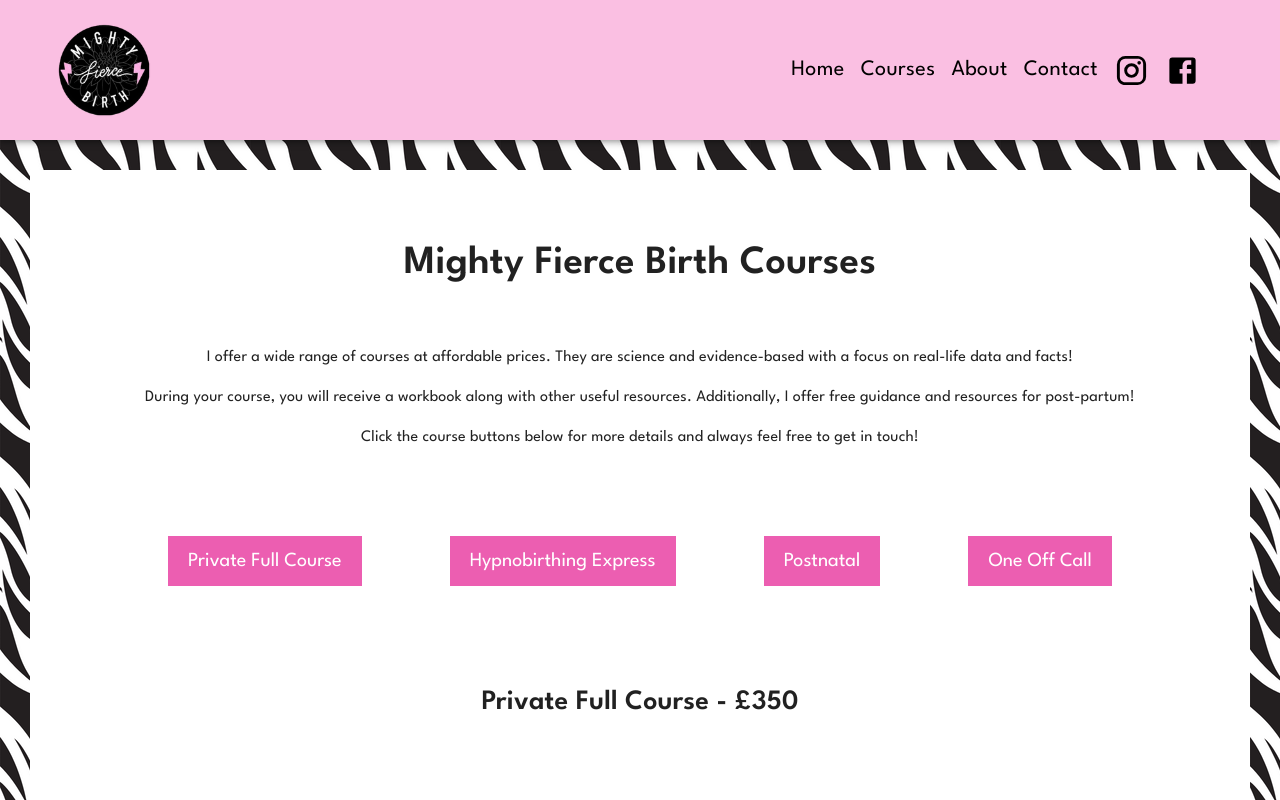
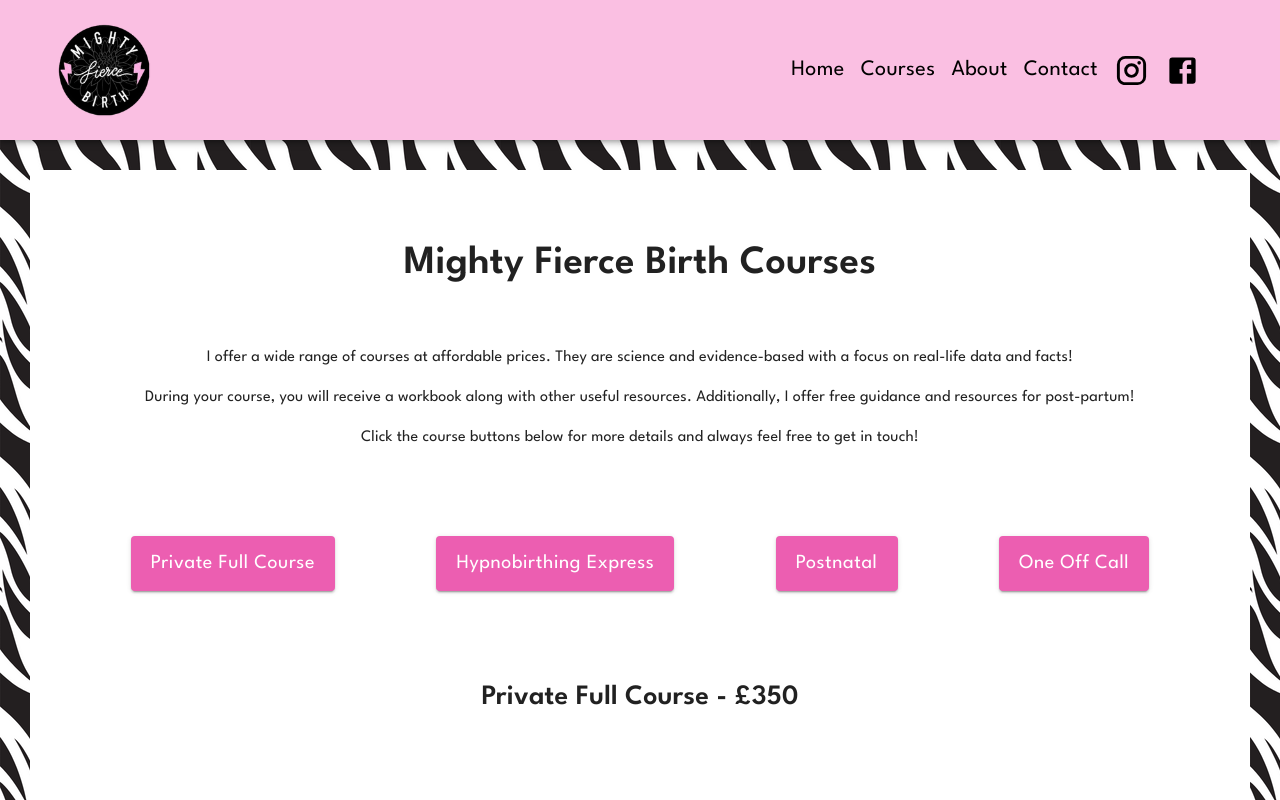
Before and after one commit to AlexJackson01/mighty-fierce-birth, a React (Create React App) app in the folder client/: page / in a window 1280 px wide. Both pictures are taken after a click on the button "Courses". Shown: the top 800 px of the page. Built offline with nearby package versions, Linux system fonts and the light colour scheme.

Commit message:
Updated course buttons

```diff
--- a/client/src/components/courses/OneOffCall.js
+++ b/client/src/components/courses/OneOffCall.js
@@ -9,6 +9,7 @@ import Button from '@mui/material/Button'
 export default function OneOffCall() {
   return (
     <div className='course-info'>
+      <p>1 hour</p>
         {/* <h3 className='course-section'>One-Off Call - £50</h3> */}
       <p>A one-off call to discuss pregnancy, birth or post-partum - it's your choice!</p>
       <Button
--- a/client/src/screens/CoursePage.js
+++ b/client/src/screens/CoursePage.js
@@ -11,12 +11,26 @@ import ComingSoon from '../components/courses/ComingSoon'
 import { HashScroll } from 'react-hash-scroll'
 import Postnatal from '../components/courses/Postnatal'
 import OneOffCall from '../components/courses/OneOffCall'
+import Button from '@mui/material/Button'
+import { alpha, styled } from '@mui/material/styles'
 
 export default function CoursePage () {
   const privateRef = useRef()
   const hypnoRef = useRef()
   const postRef = useRef()
   const oneOffRef = useRef()
+
+  const CourseButton = styled(Button)(({ theme }) => ({
+    textTransform: 'none',
+    backgroundColor: '#EC5EB1',
+    color: 'white',
+    padding: '10px 20px 10px 20px',
+    fontSize: '20px',
+    '&:hover': {
+      backgroundColor: '#FABFE2',
+      color: 'black'
+    }
+  }))
 
   return (
     <div>
@@ -26,38 +40,86 @@ export default function CoursePage () {
           <Fade bottom>
             <CourseBlurb />
             <div className='course-buttons-div'>
-              <button
+              <CourseButton
+                variant='contained'
+                sx={{
+                  display: 'flex',
+                  alignItems: 'center',
+                  margin: '0 auto',
+                  justifyContent: 'center',
+                  backgroundColor: '#EC5EB1',
+                  textTransform: 'none',
+                  fontFamily: 'League Spartan',
+                  fontSize: '20px',
+                  marginBottom: '20px'
+                }}
                 className='course-button'
                 onClick={() =>
                   privateRef.current?.scrollIntoView({ behavior: 'smooth' })
                 }
               >
                 Private Full Course
-              </button>
-              <button
+              </CourseButton>
+              <CourseButton
+                variant='contained'
+                sx={{
+                  display: 'flex',
+                  alignItems: 'center',
+                  margin: '0 auto',
+                  justifyContent: 'center',
+                  backgroundColor: '#EC5EB1',
+                  textTransform: 'none',
+                  fontFamily: 'League Spartan',
+                  fontSize: '20px',
+                  marginBottom: '20px'
+                }}
                 className='course-button'
                 onClick={() =>
                   hypnoRef.current?.scrollIntoView({ behavior: 'smooth' })
                 }
               >
                 Hypnobirthing Express
-              </button>
-              <button
+              </CourseButton>
+              <CourseButton
+                variant='contained'
+                sx={{
+                  display: 'flex',
+                  alignItems: 'center',
+                  margin: '0 auto',
+                  justifyContent: 'center',
+                  backgroundColor: '#EC5EB1',
+                  textTransform: 'none',
+                  fontFamily: 'League Spartan',
+                  fontSize: '20px',
+                  marginBottom: '20px'
+                }}
                 className='course-button'
                 onClick={() =>
                   postRef.current?.scrollIntoView({ behavior: 'smooth' })
                 }
               >
                 Postnatal
-              </button>
-              <button
+              </CourseButton>
+              <CourseButton
+                variant='contained'
+                sx={{
+                  display: 'flex',
+                  alignItems: 'center',
+                  margin: '0 auto',
+                  justifyContent: 'center',
+                  backgroundColor: '#EC5EB1',
+                  textTransform: 'none',
+                  fontFamily: 'League Spartan',
+                  fontSize: '20px',
+                  marginBottom: '20px'
+                }}
                 className='course-button'
                 onClick={() =>
                   oneOffRef.current?.scrollIntoView({ behavior: 'smooth' })
                 }
               >
                 One Off Call
-              </button>
+              </CourseButton>
             </div>
             <h3 ref={privateRef} className='course-section'>
               Private Full Course - £350
```
